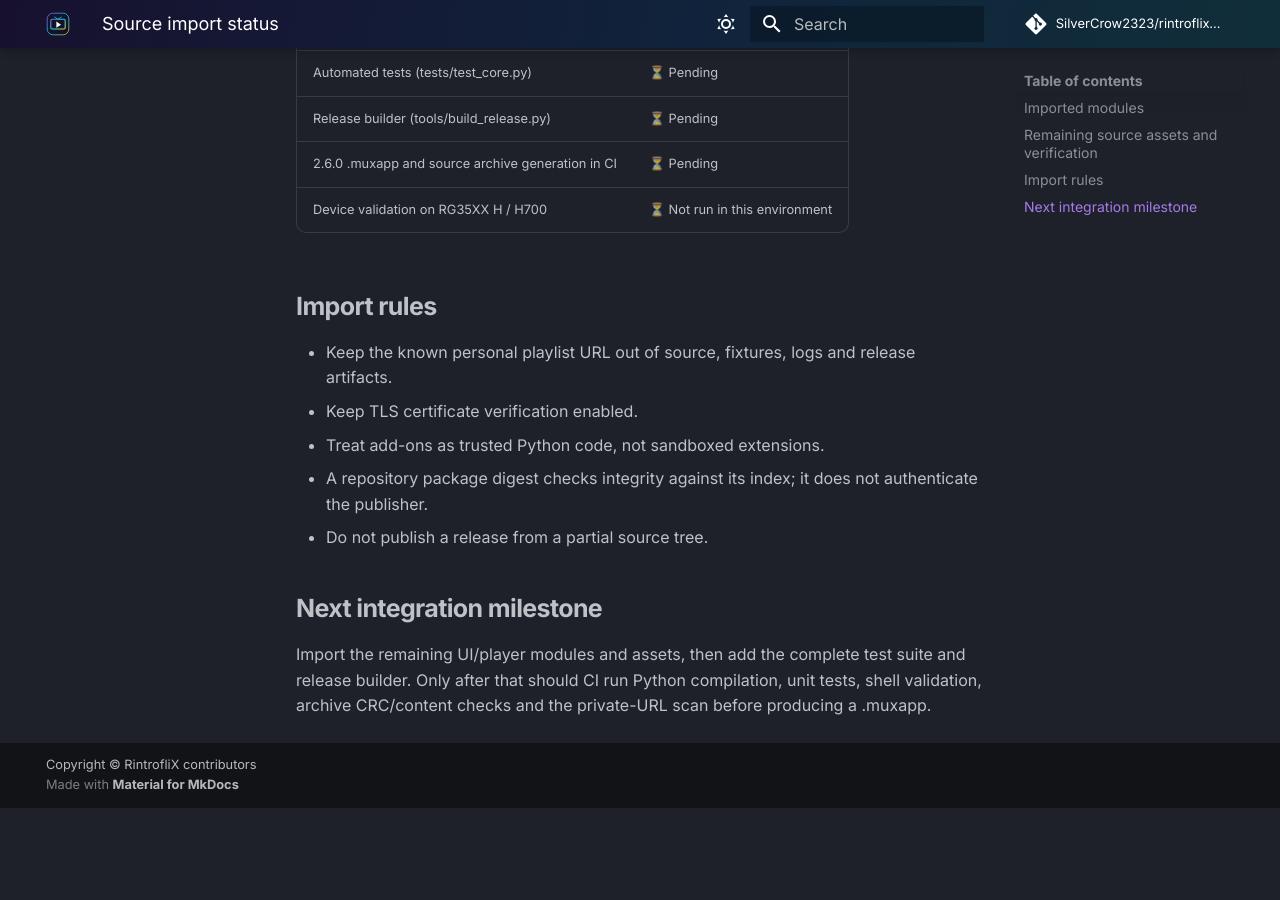
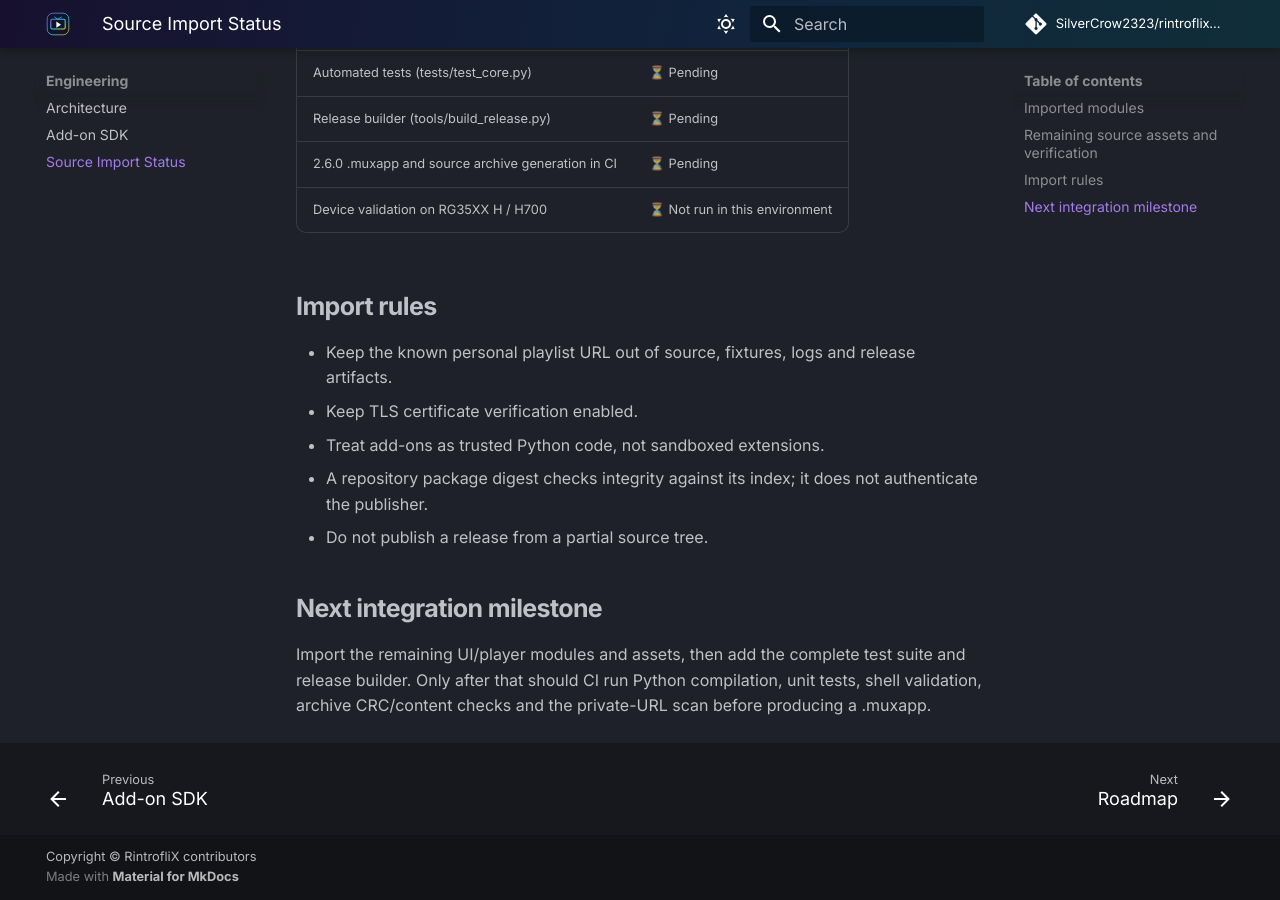
Before and after one commit to SilverCrow2323/rintroflix-muos, an MkDocs documentation site: the page built from docs/source-import.md, in a window 1280 px wide and 900 px high, scrolled down 1403 px. Built offline with MkDocs 1.6.1 and Material for MkDocs 9.7.7, drawn with Linux system fonts in a browser that asks for light colours; comment, search, counter and statistics services are not loaded; before the commit the page ends 2211 px from its top, so only the background shows below that.

Commit message:
docs: add source import status to handbook navigation

```diff
--- a/mkdocs.yml
+++ b/mkdocs.yml
@@ -73,6 +73,7 @@ nav:
   - Engineering:
       - Architecture: architecture.md
       - Add-on SDK: addons.md
+      - Source Import Status: source-import.md
   - Project:
       - Roadmap: roadmap.md
       - Security: security.md
```
